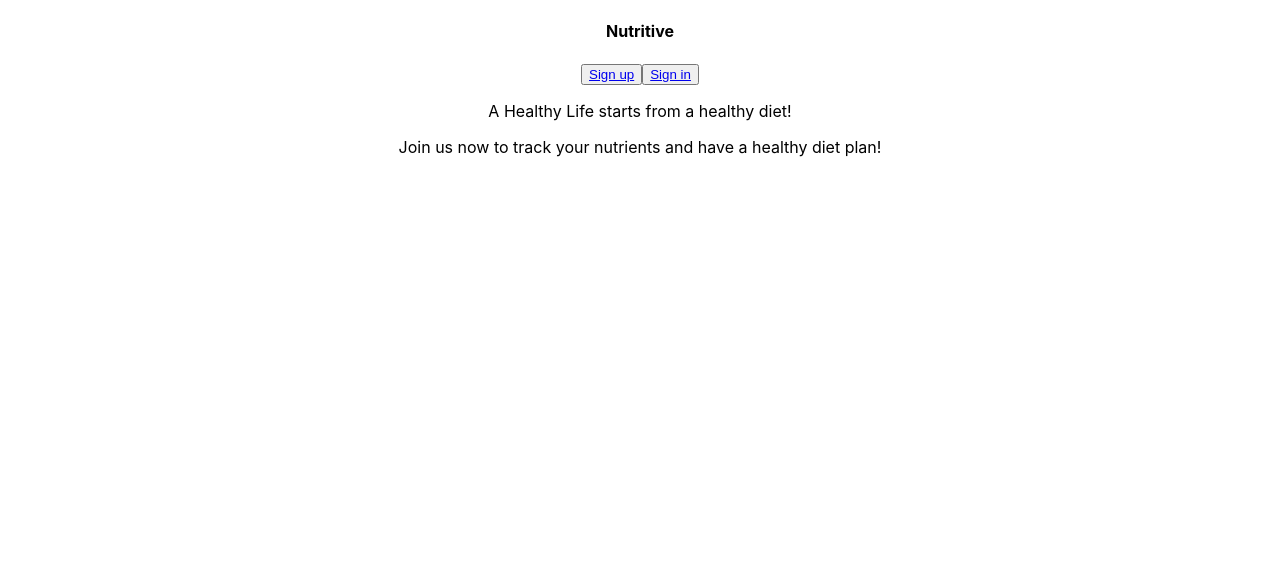
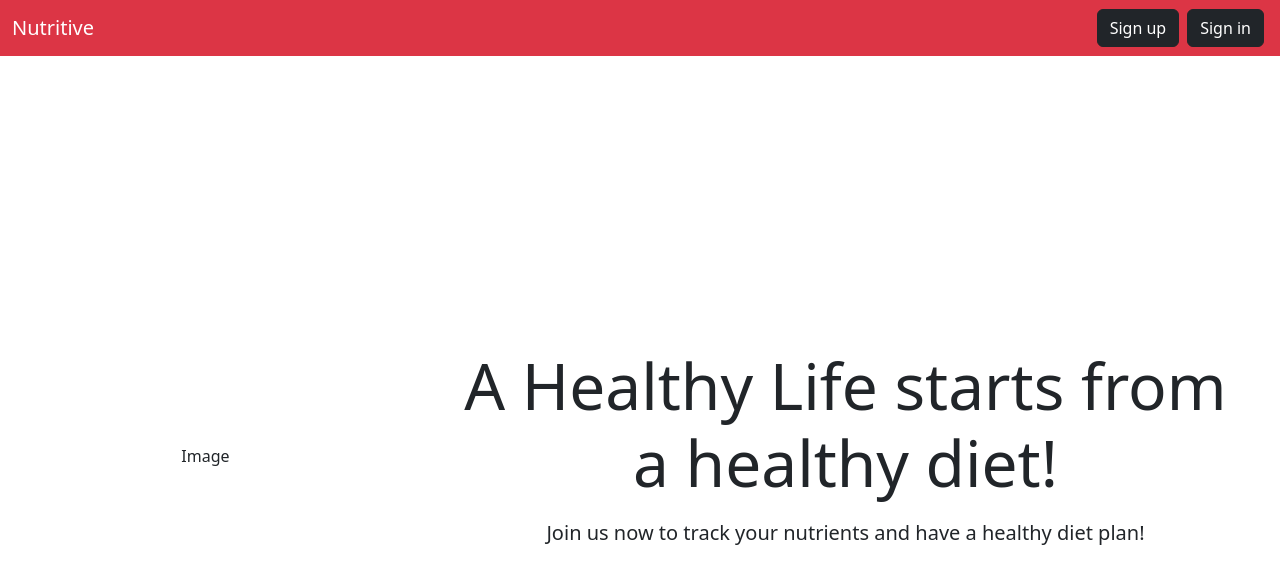
Before and after one commit to Engyyyy/hack-and-snack, a React (Create React App) app in the folder frontend/: page / in a window 1280 px wide. Shown: the top 584 px of the page. Built offline with nearby package versions, Linux system fonts and the light colour scheme.

Commit message:
format homapage

```diff
--- a/frontend/package.json
+++ b/frontend/package.json
@@ -6,6 +6,7 @@
     "@testing-library/jest-dom": "^5.16.5",
     "@testing-library/react": "^13.4.0",
     "@testing-library/user-event": "^13.5.0",
+    "bootstrap": "^5.2.2",
     "react": "^18.2.0",
     "react-dom": "^18.2.0",
     "react-router-dom": "^6.4.2",
--- a/frontend/src/components/Home.jsx
+++ b/frontend/src/components/Home.jsx
@@ -1,15 +1,21 @@
 import React, { Component } from 'react';
 import MenuBar from './MenuBar';
+import'bootstrap/dist/css/bootstrap.css'
 
 class Home extends Component {
     render () {
         return(
-            <div className="App">
-            <MenuBar status={0} />
-            <div>
-                <p>A Healthy Life starts from a healthy diet!</p>
-                <p>Join us now to track your nutrients and have a healthy diet plan!</p>
-            </div>
+            <div className="App h-100">
+                <MenuBar status={0} />
+                <div className='d-flex h-100 align-items-center'>
+                    <div className='w-50'>Image</div>
+                    <div className='mx-5'>
+                        <p className='display-3 font-weight-bold'>
+                            A Healthy Life starts from a healthy diet!
+                        </p>
+                        <p className='lead'>Join us now to track your nutrients and have a healthy diet plan!</p>
+                    </div>
+                </div>
             </div>
         );
     }
--- a/frontend/src/components/MenuBar.jsx
+++ b/frontend/src/components/MenuBar.jsx
@@ -1,5 +1,6 @@
 import React, { Component } from 'react';
-import {Link } from 'react-router-dom';
+import { Link } from 'react-router-dom';
+import 'bootstrap/dist/css/bootstrap.css'
 
 class MenuBar extends Component {
     state = {
@@ -7,15 +8,19 @@ class MenuBar extends Component {
      }
     render() {
         return (
-            <div>
-                <h4>Nutritive</h4>
-                <button>
-                    <Link to="/signup">Sign up</Link>
-                </button>
-                <button>
-                    <Link to="/signin">Sign in</Link>
-                </button>
-            </div>
+            <nav className='navbar navbar-expand-lg bg-danger'>
+                <div className='container-fluid'>
+                    <span className='navbar-brand text-white'>Nutritive</span>
+                    <div className='justify-content-end'>
+                        <button className='btn btn-dark mx-1'>
+                            <Link to="/signup" className='text-white text-decoration-none'>Sign up</Link>
+                        </button>
+                        <button className='btn btn-dark mx-1'>
+                            <Link to="/signin" className='text-white text-decoration-none'>Sign in</Link>
+                        </button>
+                    </div>
+                </div>
+            </nav>
         );
     }
 }
--- a/frontend/src/index.css
+++ b/frontend/src/index.css
@@ -7,6 +7,10 @@ body {
   -moz-osx-font-smoothing: grayscale;
 }
 
+#root {
+  height: 100vh;
+}
+
 code {
   font-family: source-code-pro, Menlo, Monaco, Consolas, 'Courier New',
     monospace;
```
Also changed, not shown: 1 other file (tests, documents, lock files or other folders).
